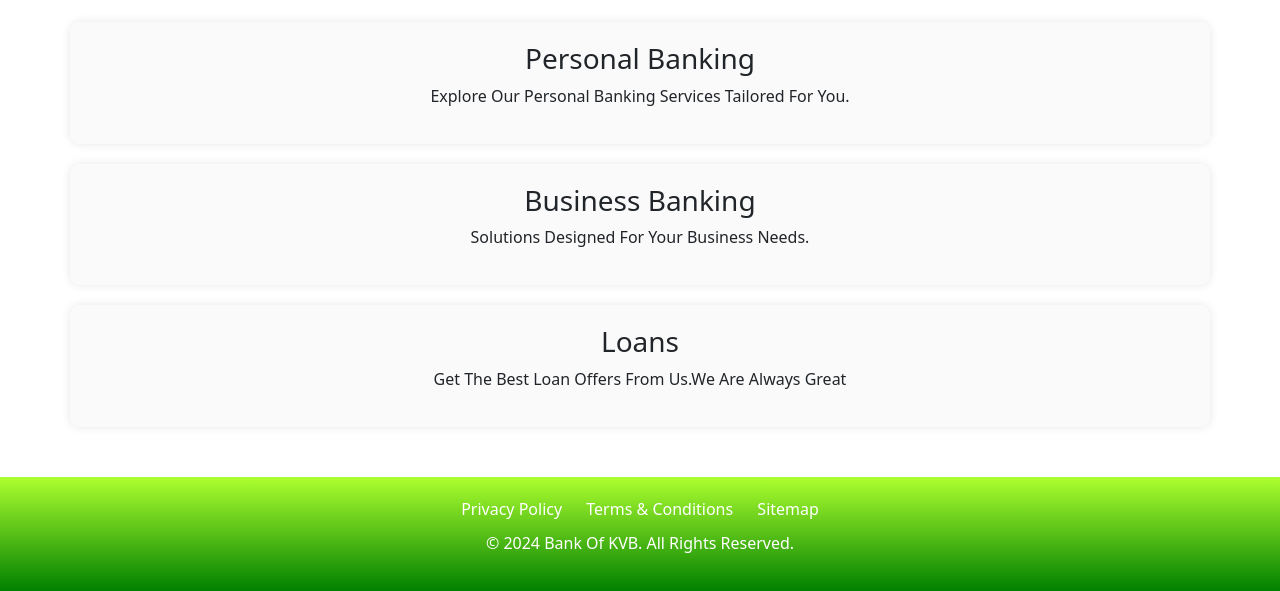
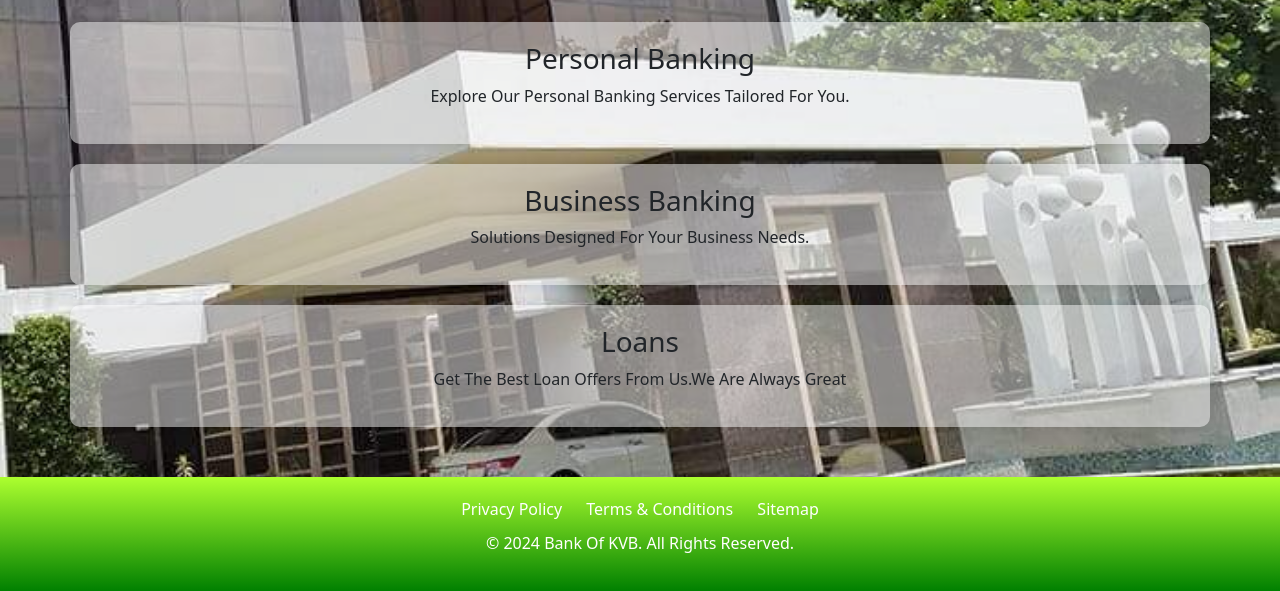
Before and after one commit to Deenawebdev/kvb_bank_model_project, a plain HTML site: page services.html in a window 1280 px wide. Shown: the part 333-924 px from the top of the page. Drawn offline with nearby package versions, Linux system fonts and the light colour scheme; the site is published under a folder, as on GitHub Pages, so addresses that start at the root find nothing.

Commit message:
Update services.css

```diff
--- a/CSS/services.css
+++ b/CSS/services.css
@@ -4,7 +4,7 @@ body {
     padding: 0;
     font-family: Arial, sans-serif;
     text-transform: capitalize;
-    background-image: url(/IMAGES/kvb-bg2.jpg) !important;
+    background-image: url(../IMAGES/kvb-bg2.jpg) !important;
     background-size: cover;
     background-position: center;
 }
```
